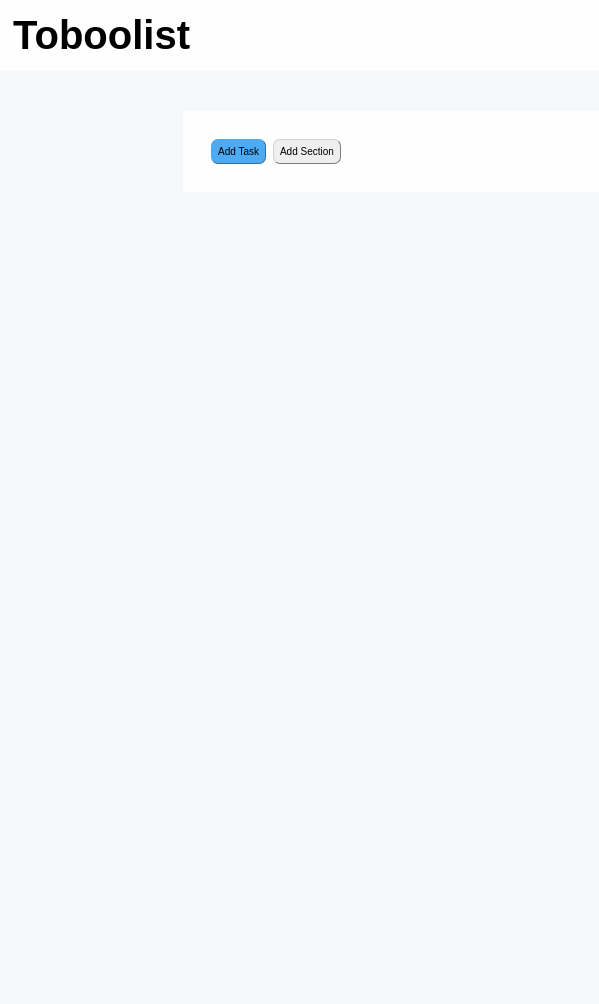
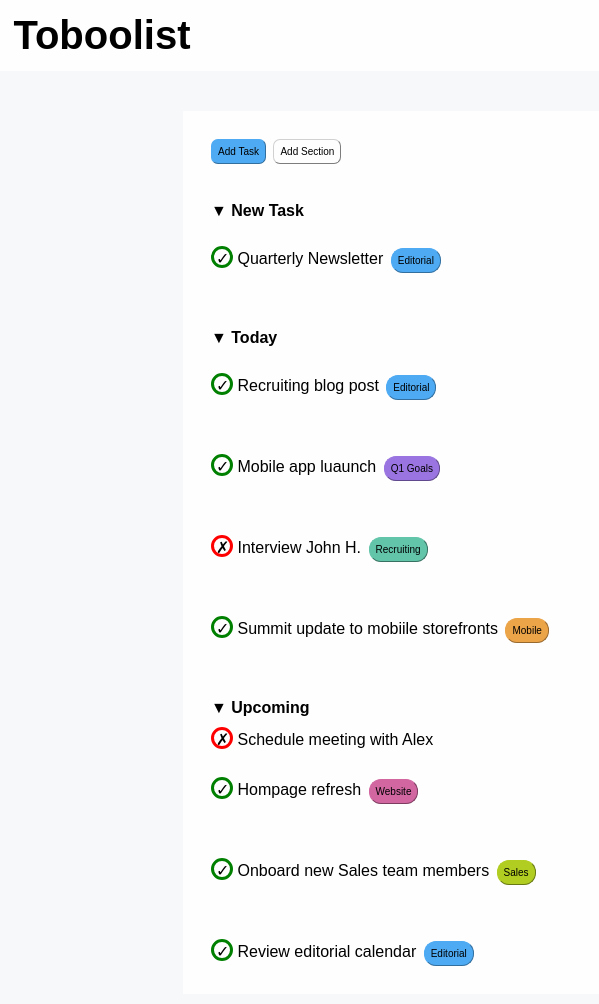
Before and after one commit to desireemezzotero/html-css-toboolist, a plain HTML site: page index.html in a window 1280 px wide. Shown: the full height of the page, 62-661 px from the left. Before the commit the page ends 800 px from the top, so only its background shows below. Drawn offline with Linux system fonts and the light colour scheme.

Commit message:
[add] final commit

```diff
--- a/css/style.css
+++ b/css/style.css
@@ -2,6 +2,7 @@
   margin: 0;
   padding: 0;
   box-sizing: border-box;
+  font-family: Arial, Helvetica, sans-serif;
 }
 
 body {
@@ -11,6 +12,7 @@ body {
 header {
   background-color: rgb(255,254,254);
 }
+
 /* logo */
 .lo {
   background-color: rgb(255,254,254);
@@ -22,7 +24,6 @@ header {
 
 .name {
   font-size: 40px;
-  font-family: Arial, Helvetica, sans-serif;
   display: inline-block;
   vertical-align: middle;
   line-height: 47px;;
@@ -30,14 +31,13 @@ header {
 
 /* description */
 
-
 .container {
   max-width: 790px;
   margin: 40px auto;
   background-color:#fffefe ;
 }
 
-
+/* button */
 .add {
   padding: 6px;
   border-color: rgb(77,170,243);
@@ -51,9 +51,110 @@ header {
 .section {
   padding: 6px;
   border-color: rgb(208,209,210);
-  background-color: ;
+  background-color: rgb(255,254,255);
   border-width: 1px;
   border-radius: 7px;
   font-size: 10px;
   margin-left: -25px;
 }
+
+.new {
+  list-style-type: none;
+  margin: 28px;
+  margin-top: 10px;
+}
+
+.check {
+  border: solid;
+  border-color: green;
+  border-radius: 50%;
+  display: inline-block;
+  width: 22px;
+  height: 22px;
+  padding-left: 2px;
+  padding-right: 2px;
+  margin-top: 5px;
+}
+
+.Newsletter {
+  line-height: 22px;;
+ }
+
+.cross {
+  border: solid;
+  border-color: red;
+  border-radius: 50%;
+  display: inline-block;
+  width: 22px;
+  height: 22px;
+  padding-left: 2px;
+  padding-right: 2px;
+  margin-top: 10px;
+}
+
+.edi {
+    padding: 6px;
+    border-color: rgb(77,170,243);
+    background-color: rgb(77,170,243);
+    border-width: 1px;
+    border-radius: 12px;
+    font-size: 10px;
+    margin:28px;
+    margin-left: 3px;
+  }
+
+.goa {
+    padding: 6px;
+    border-color: rgb(154,117,225);
+    background-color: rgb(154,117,225);
+    border-width: 1px;
+    border-radius: 12px;
+    font-size: 10px;
+    margin:28px;
+    margin-left: 3px;
+
+  }
+
+  .recru {
+    padding: 6px;
+    border-color: rgb(98,197,170);
+    background-color: rgb(98,197,170);
+    border-width: 1px;
+    border-radius: 12px;
+    font-size: 10px;
+    margin:28px;
+    margin-left: 3px;
+  }
+
+  .mob {
+    padding: 6px;
+    border-color: rgb(236,164,73);
+    background-color: rgb(236,164,73);
+    border-width: 1px;
+    border-radius: 12px;
+    font-size: 10px;
+    margin:28px;
+    margin-left: 3px;
+  }
+
+  .web {
+    padding: 6px;
+    border-color: rgb(209,102,161);
+    background-color: rgb(209,102,161);
+    border-width: 1px;
+    border-radius: 12px;
+    font-size: 10px;
+    margin:28px;
+    margin-left: 3px;
+  }
+
+  .sale {
+    padding: 6px;
+    border-color: rgb(177,205,33);
+    background-color: rgb(177,205,33);
+    border-width: 1px;
+    border-radius: 12px;
+    font-size: 10px;
+    margin:28px;
+    margin-left: 3px;
+  }
--- a/index.html
+++ b/index.html
@@ -18,15 +18,80 @@
 <!-- description -->
  <main class= "container" >
 
-    <section class="other">
-      <div class="click">
-       <input class= "add" type="button" value="Add Task">
-       <input class="section" type="button" value="Add Section">
-      </div>
+  <!-- button -->
+   <div class="click">
+      <input class= "add" type="button" value="Add Task">
+      <input class="section" type="button" value="Add Section">
+   </div>
+
+<!-- NEW TASK -->
+
+    <div class="list">
+      <ul class="new">
+        <li> <strong> &#9660 New Task </strong></li>
+        <p class="check"> &check; </p>
+        <span class="Newsletter">Quarterly Newsletter </span>
+        <input type="button" value="Editorial" class="edi">
+      </ul>
+
+      <ul class="new">
+        <li> <strong> &#9660 Today </strong></li>
+        <p class="check"> &check; </p>
+        <span class="Newsletter"> Recruiting blog post </span>
+        <input type="button" value="Editorial" class="edi">
+
+        <br>
+
+        <p class="check"> &check; </p>
+        <span class="Newsletter"> Mobile app luaunch </span>
+        <input type="button" value="Q1 Goals" class="goa">
+
+        <br>
+
+        <p class="cross"> &cross; </p>
+        <span class="Newsletter"> Interview John H. </span>
+        <input type="button" value="Recruiting" class="recru">
+
+        <br>
+
+        <p class="check"> &check; </p>
+        <span class="Newsletter"> Summit update to mobiile storefronts  </span>
+        <input type="button" value="Mobile" class="mob">
+      </ul>
+
+      <ul class="new">
+        <li> <strong> &#9660 Upcoming </strong></li>
+
+        <p class="cross"> &cross; </p>
+        <span class="Newsletter"> Schedule meeting with Alex </span>
+
+        <br>
+
+        <p class="check"> &check; </p>
+        <span class="Newsletter"> Hompage refresh  </span>
+        <input type="button" value="Website" class="web">
+        <br>
+
+        <p class="check"> &check; </p>
+        <span class="Newsletter"> Onboard new Sales team members
+        </span>
+        <input type="button" value="Sales" class="sale">
+
+        <br>
+
+        <p class="check"> &check; </p>
+        <span class="Newsletter"> Review editorial calendar
+        </span>
+        <input type="button" value="Editorial" class="edi">
+      </ul>
 
 
 
-    </section>
+
+
+
+   </div>
+
 
  </main>
 
```
